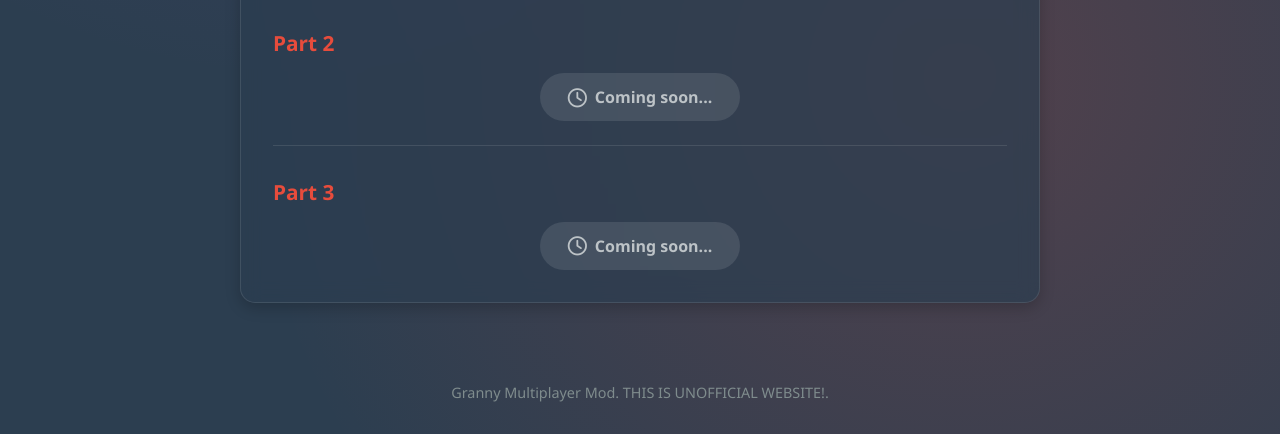
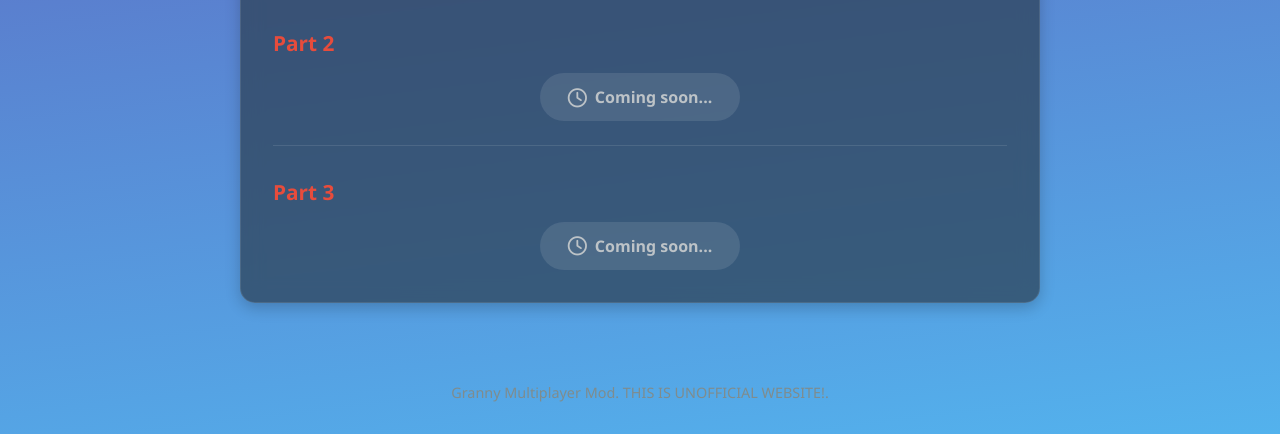
Before and after one commit to xvovabluex/gmm-community, a plain HTML site: page index.html in a window 1280 px wide. Shown: the part 994-1428 px from the top of the page. Drawn offline with Linux system fonts and the light colour scheme.

Commit message:
Update index.html

```diff
--- a/index.html
+++ b/index.html
@@ -28,8 +28,7 @@
             align-items: center;
             padding: 2rem;
             background-image:
-                radial-gradient(circle at 25% 25%, rgba(142, 68, 173, 0.2) 0%, transparent 50%),
-                radial-gradient(circle at 75% 75%, rgba(231, 76, 60, 0.2) 0%, transparent 50%);
+                linear-gradient(173deg,rgba(102, 42, 155, 1) 0%, rgba(83, 178, 237, 1) 100%);
         }
 
         header {
```
